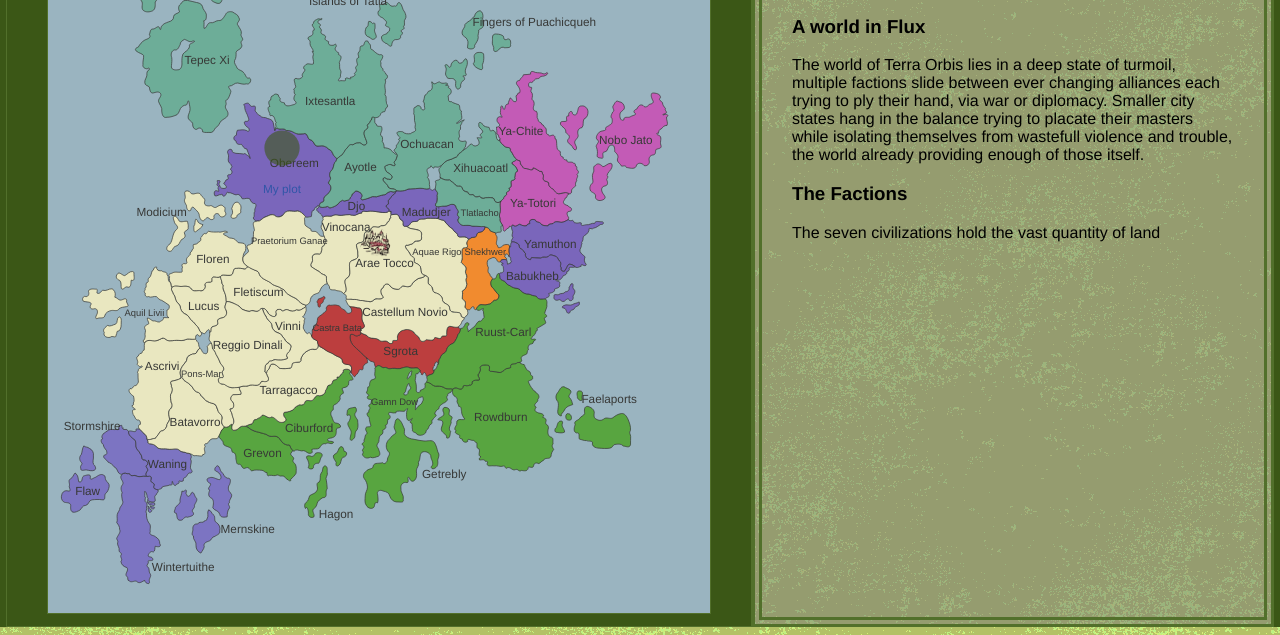
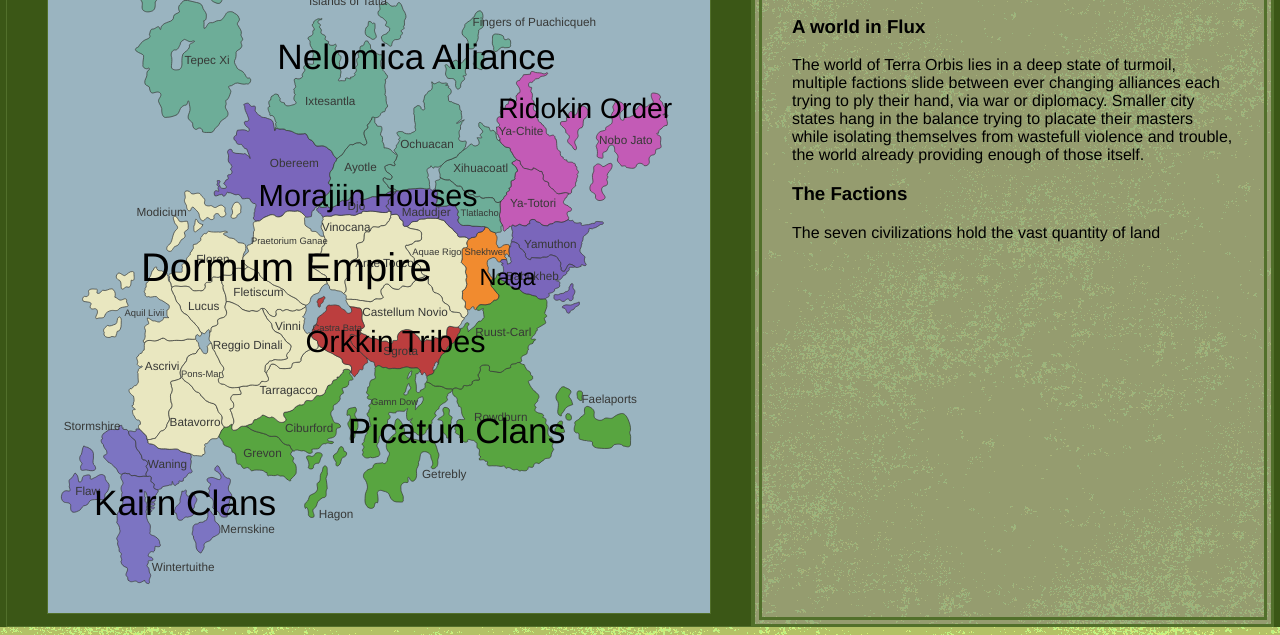
Before and after one commit to aronedwards91/fantasy-map, a plain HTML site: page example.html in a window 1280 px wide. Shown: the part 165-800 px from the top of the page. Drawn offline with nearby package versions, Linux system fonts and the light colour scheme; some packages are replaced by stand-ins of ours; a script that the page names is missing; a web font is replaced by a local one.

Commit message:
high level labels

```diff
--- a/example.html
+++ b/example.html
@@ -156,6 +156,9 @@
         margin-top: 4px;
         font-size: 15.5px;
       }
+      .mapael text[data-type="plot-text"] {
+        pointer-events: none;
+      }
 
       /* sidebar */
       .info-wrap {
--- a/src/terra_orbis.js
+++ b/src/terra_orbis.js
@@ -140,8 +140,16 @@ $(function () {
   const factionData = {
     picatun: {
       name: "Picatun",
+      fname: "Picatun Clans",
       color: "#58A540",
       colorHover: "#429229",
+      plotData: {
+        eventHandlers: {
+          click: function () {
+            getEntry("Picatun", "groups");
+          },
+        },
+      },
     },
     dormum: {
       name: "Dormum",
@@ -479,16 +487,12 @@ $(function () {
       },
       // Set default plots and areas style
       defaultPlot: {
-        attrs: {
-          fill: "#3B5716",
-          opacity: 0.6,
-        },
-        attrsHover: {
-          opacity: 1,
-        },
+        position: "centre",
+        attrs: { "font-size": 15, fill: "#000", opacity: 0.8 },
+        attrsHover: { opacity: 1 },
         text: {
           attrs: {
-            fill: "#223805",
+            fill: "#000",
             "font-family": "'IM Fell English', Helvetica, Arial, sans-serif",
           },
           attrsHover: {
@@ -971,59 +975,118 @@ $(function () {
 
     // Add some plots on the map
     plots: {
-      // Image plot
-      city: {
-        type: "image",
-        url: "/public/city-sm.png",
-        width: 14,
-        height: 12,
-        latitude: 140,
-        longitude: 140,
-        attrs: {
-          opacity: 1,
+      picatun: {
+        value: 5,
+        x: 118,
+        y: 220,
+        size: 0,
+        text: {
+          content: factionData.picatun.fname,
         },
-        attrsHover: {
-          transform: "s1.2",
+        ...factionData.picatun.plotData,
+      },
+      dormum: {
+        value: 5,
+        x: 30,
+        y: 151,
+        size: 0,
+        text: {
+          attrs: { "font-size": 17 },
+          content: "Dormum Empire",
         },
-        href: "http://fr.wikipedia.org/wiki/Paris",
-        target: "_blank",
       },
-      // Circle plot
-      // lyon: {
-      //   type: "circle",
-      //   size: 30,
-      //   latitude: 165.758888888889,
-      //   longitude: 200.8413888888889,
-      //   value: 700000,
-      //   tooltip: {
-      //     content: '<b>City :</b> Lyon',
-      //   },
-      //   text: { content: "Lyon" },
-      //   href: "http://fr.wikipedia.org/wiki/Lyon",
-      // },
-      // Square plot
-      // rennes: {
-      //   type: "square",
-      //   size: 20,
-      //   latitude: 80,
-      //   longitude: 24,
-      //   tooltip: {
-      //     content: '<b>City :</b> Rennes',
-      //   },
-      //   text: { content: "Rennes" },
-      //   href: "http://fr.wikipedia.org/wiki/Rennes",
-      // },
-      // Plot positioned by x and y instead of latitude, longitude
-      myplot: {
+      nelomica: {
+        value: 5,
+        x: 88,
+        y: 61,
+        size: 0,
+        text: {
+          content: "Nelomica Alliance",
+        },
+      },
+      morajiin: {
+        value: 5,
+        x: 80,
+        y: 120,
+        size: 0,
+        text: {
+          attrs: { "font-size": 13 },
+          content: "Morajiin Houses",
+        },
+      },
+      ridokin: {
+        value: 5,
+        x: 182,
+        y: 83,
+        size: 0,
+        text: {
+          attrs: { "font-size": 12 },
+          content: "Ridokin Order",
+        },
+      },
+      kairn: {
+        value: 5,
+        x: 10,
+        y: 251,
+        size: 0,
+        text: {
+          content: "Kairn Clans",
+        },
+      },
+      orkkin: {
+        value: 5,
         x: 100,
-        y: 100,
+        y: 182,
+        size: 0,
         text: {
-          content: "My plot",
-          position: "bottom",
-          attrs: { "font-size": 5, fill: "#004a9b", opacity: 0.6 },
-          attrsHover: { fill: "#004a9b", opacity: 1 },
+          attrs: { "font-size": 13 },
+          content: "Orkkin Tribes",
+        },
+      },
+      naga: {
+        value: 5,
+        x: 174,
+        y: 155,
+        size: 0,
+        text: {
+          attrs: { "font-size": 10 },
+          content: "Naga",
         },
       },
     },
   });
+
+  const zoomOptHideBig = {
+    animDuration: 300,
+    hiddenOpacity: 0.1,
+    ranges: {
+      plot: {
+        min: 3,
+        max: 10,
+      },
+      area: {
+        min: 0,
+        max: 2,
+      },
+    },
+  };
+  const zoomOptShowBig = {
+    animDuration: 300,
+    hiddenOpacity: 0.1,
+    ranges: {
+      plot: {
+        min: 0,
+        max: 2,
+      },
+    },
+  };
+
+  $(".map").on("afterZoom", function () {
+    const zoomLevel = jQuery(".mapcontainer").data("mapael").zoomData.zoomLevel;
+    if (zoomLevel < 1) {
+      $(".mapcontainer").trigger("showElementsInRange", [zoomOptHideBig]);
+    } else {
+      $(".mapcontainer").trigger("showElementsInRange", [zoomOptShowBig]);
+    }
+  });
 });
```
Also changed, not shown: naapi/groups/Picatun.json (added, +7 -0 lines), 1 other file.
